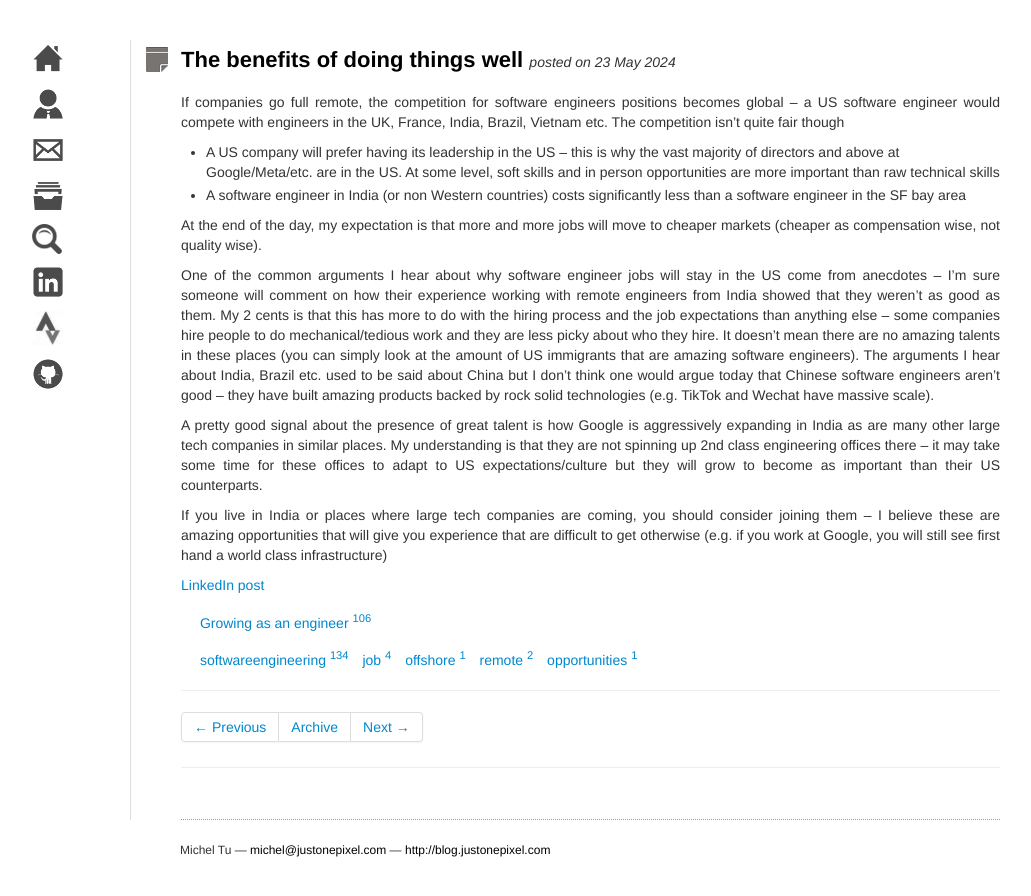
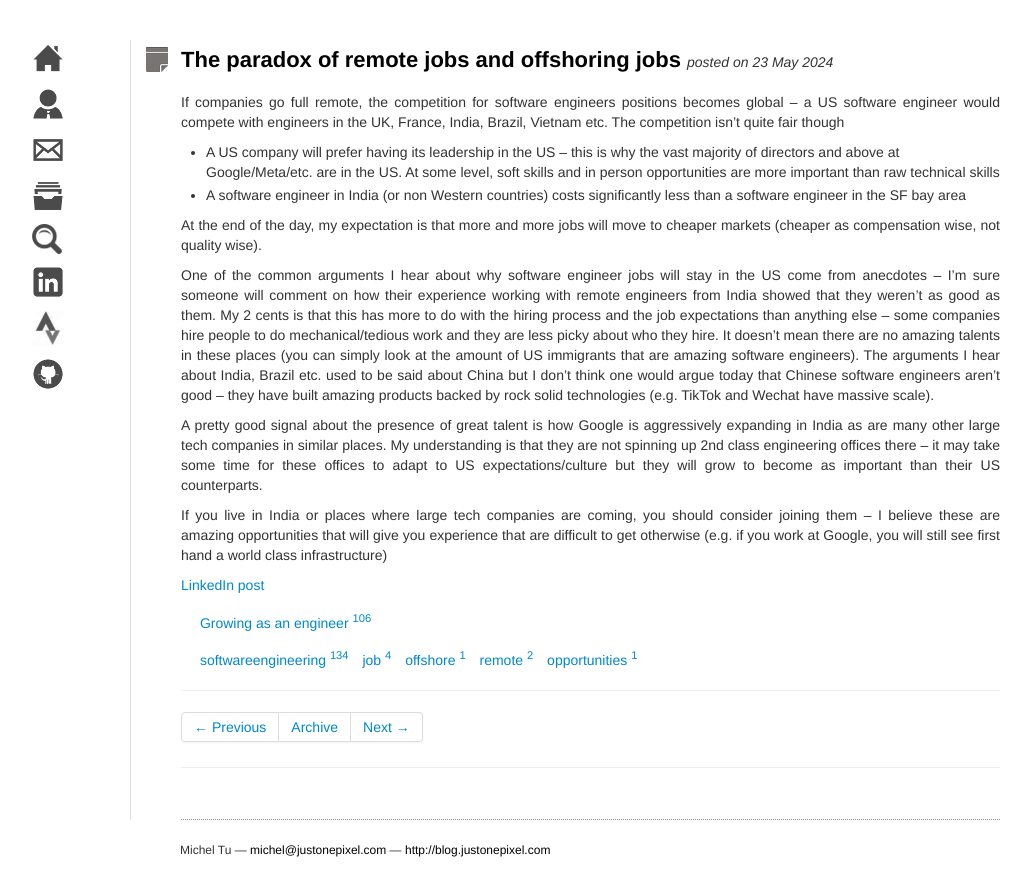
Before and after one commit to neumino/blog, a Jekyll site: the page built from _posts/2024-05-23-the-paradox-of-remote-jobs-and-offshoring-jobs.md, in a window 1280 px wide. Shown: the top 896 px of the page, without its empty margins (125-1156 px from the left). Built offline with Jekyll 4.4.1, drawn with Linux system fonts in a browser that asks for light colours.

Commit message:
fix title

```diff
--- a/_posts/2024-05-23-the-paradox-of-remote-jobs-and-offshoring-jobs.md
+++ b/_posts/2024-05-23-the-paradox-of-remote-jobs-and-offshoring-jobs.md
@@ -2,7 +2,7 @@
 layout: post
 category : Growing as an engineer
 tags : [softwareengineering, job, offshore, remote, opportunities]
-title: The benefits of doing things well
+title: The paradox of remote jobs and offshoring jobs
 ---
 {% include JB/setup %}
 
```
